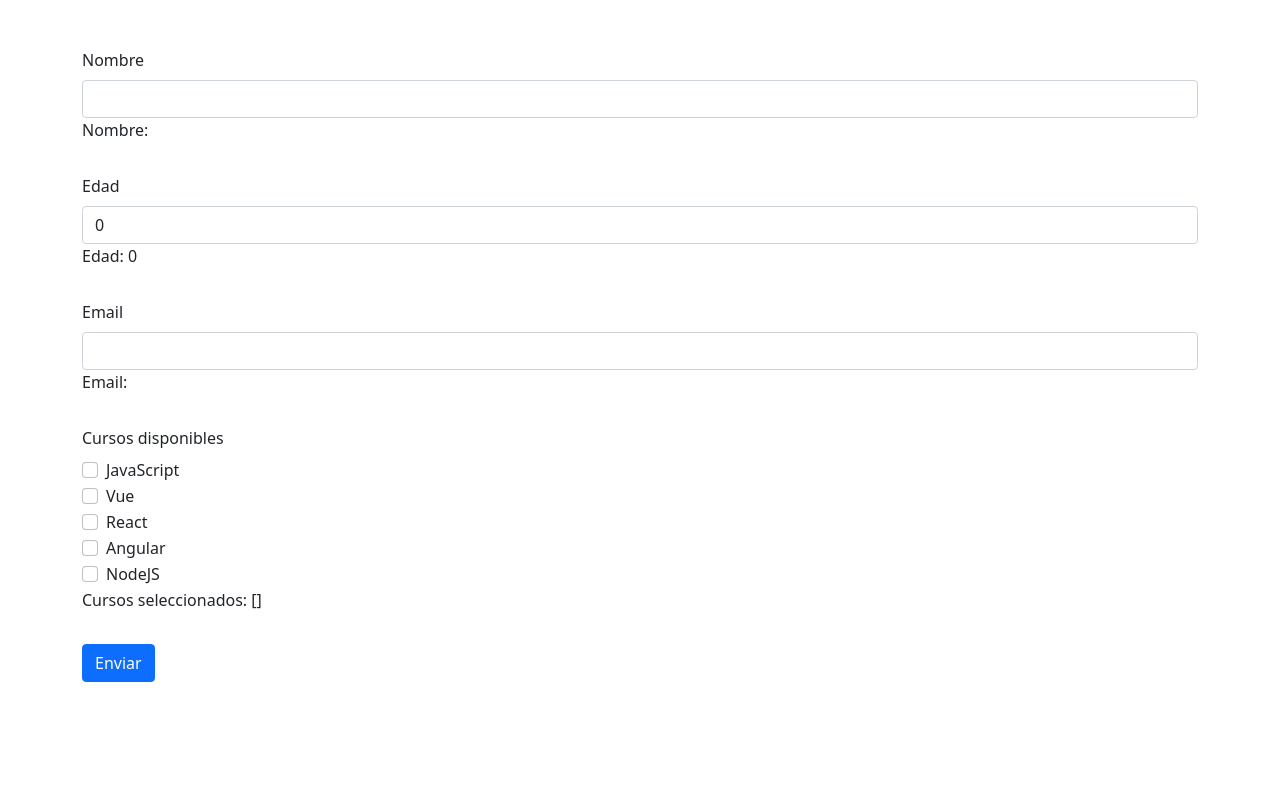
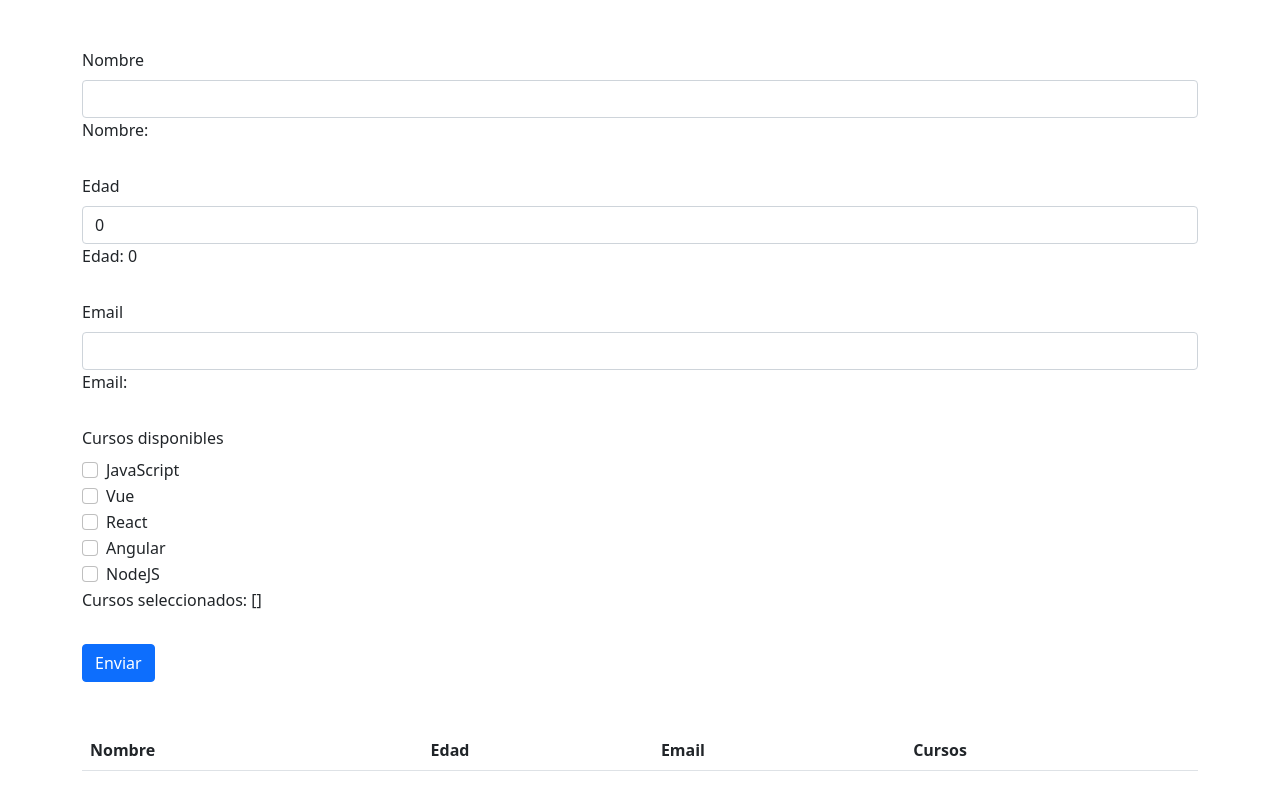
Before and after one commit to pazspera/coderhouse-vue2, a Vue app in the folder desafio_04/: page / in a window 1280 px wide. Shown: the top 810 px of the page. Built offline with nearby package versions, Linux system fonts and the light colour scheme.

Commit message:
prueba de pasar la info del formulario a la tabla sin validaciones, no funciona

```diff
--- a/desafio_04/src/App.vue
+++ b/desafio_04/src/App.vue
@@ -1,17 +1,31 @@
 <template>
   <div id="app">
-    <FormWeb />
+    <FormWeb @submit-form="submitForm"/>
+    <div class="my-5"></div>
+    <TableUsers :users="users"/>
   </div>
 </template>
 
 <script>
 import FormWeb from "@/components/FormWeb.vue";
+import TableUsers from "@/components/TableUsers.vue";
 
 export default {
   name: "App",
   components: {
     FormWeb,
+    TableUsers
   },
+  data() {
+    return {
+      users: []
+    }
+  },
+  submitForm(formData){
+    const newUser = { ...formData};
+    console.log(newUser);
+    this.users.push(newUser);
+  }
 };
 </script>
 
--- a/desafio_04/src/components/FormWeb.vue
+++ b/desafio_04/src/components/FormWeb.vue
@@ -1,6 +1,6 @@
 <template>
   <div class="container">
-    <form>
+    <form @submit.prevent="submitForm">
       <!-- Nombre -->
       <div class="row mb-3">
         <div class="col">
@@ -77,6 +77,21 @@ export default {
       },
     };
   },
+  methods: {
+      submitForm() {
+          this.$emit("submit-form", {
+              name: this.form.name,
+              age: this.form.age,
+              email: this.form.email,
+              selectedCourses: this.form.selectedCourses,
+          });
+
+          console.log(this.form.name);
+          console.log(this.form.age);
+          console.log(this.form.email);
+          console.log(this.form.selectedCourses);
+      }
+  }
 };
 </script>
 
--- /dev/null
+++ b/desafio_04/src/components/TableUsers.vue
@@ -0,0 +1,40 @@
+<template>
+  <div class="container">
+    <div class="row">
+      <div class="col">
+        <table class="table">
+          <thead>
+            <tr>
+              <th scope="col">Nombre</th>
+              <th scope="col">Edad</th>
+              <th scope="col">Email</th>
+              <th scope="col">Cursos</th>
+            </tr>
+          </thead>
+          <tbody>
+              <tr v-for="user in users" :key="user.email">
+                  <td>{{ user.name }}</td>
+                  <td>{{ user.age }}</td>
+                  <td>{{ user.email }}</td>
+                  <td>{{ user.selectedCourses.join(', ') }}</td>
+              </tr>
+          </tbody>
+        </table>
+      </div>
+    </div>
+  </div>
+</template>
+
+<script>
+export default {
+  name: "TableUsers",
+  props: {
+      users: {
+          type: Array,
+          required: true
+      }
+  }
+};
+</script>
+
+<style></style>
```
